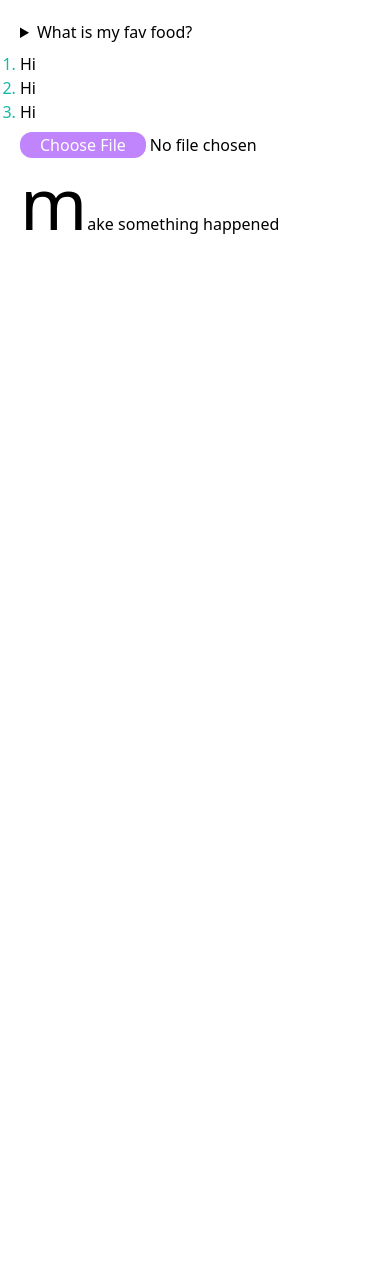
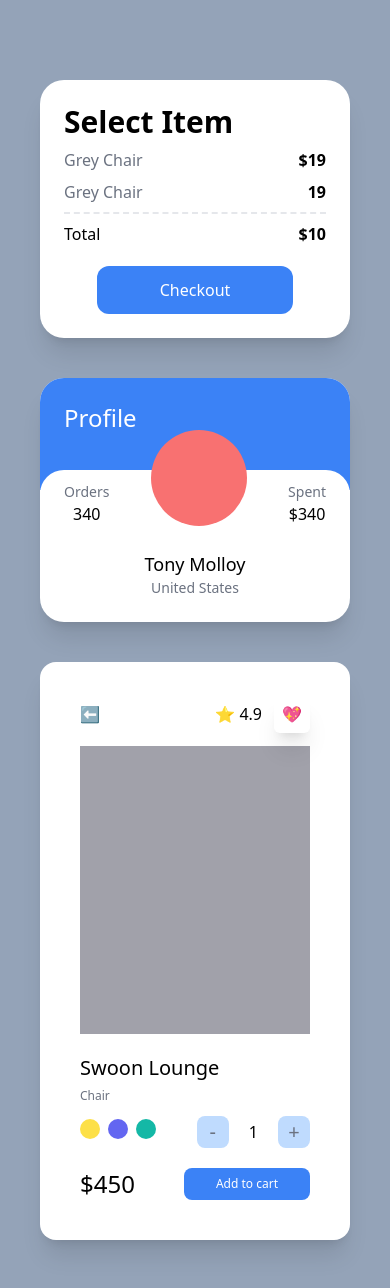
Before and after one commit to yeongminChae/NextJs-Deep-Studying, a Next.js app in the folder carrot-market/: page / in a window 390 px wide. Shown: the top 1288 px of the page. Before the commit the page ends 844 px from the top, so only its background shows below. Built offline with nearby package versions, Linux system fonts and the light colour scheme.

Commit message:
tailwind - responsive Modifiers part one

```diff
--- a/carrot-market/pages/index.tsx
+++ b/carrot-market/pages/index.tsx
@@ -2,28 +2,88 @@ import type { NextPage } from "next";
 
 const Home: NextPage = () => {
   return (
-    <div className="flex flex-col space-y-2 p-5">
-      <details className="select-none open:text-white open:bg-indigo-400 ">
-        <summary className=" cursor-pointer">What is my fav food?</summary>
-        <span>kimchi</span>
-      </details>
-
-      <ul className="list-decimal marker:text-teal-500">
-        <li>Hi</li>
-        <li>Hi</li>
-        <li>Hi</li>
-      </ul>
-
-      <input
-        type="file"
-        className="file:hover:text-purple-400 file:hover:bg-white file:hover:border-purple-400
-        file:transition-colors file:cursor-pointer file:hover:border file:border-0
-        file:rounded-xl file:px-5 file:text-white file:bg-purple-400 "
-      />
-
-      <p className="first-letter:text-7xl first-letter:hover:text-purple-400  ">
-        make something happened
-      </p>
+    <div className="bg-slate-400 py-20 px-10 grid gap-10 min-h-screen ">
+      <div className="bg-white sm:hover:bg-pink-800 sm:bg-red-400  md:bg-teal-400 lg:bg-indigo-400 xl:bg-yellow-400 2xl:bg-pink-400  p-6 rounded-3xl shadow-xl">
+        <span className="font-semibold text-3xl">Select Item</span>
+        <div className="flex justify-between my-2">
+          <span className="text-gray-500">Grey Chair</span>
+          <span className="font-semibold">$19</span>
+        </div>
+        <div className="flex justify-between">
+          <span className="text-gray-500">Grey Chair</span>
+          <span className="font-semibold">19</span>
+        </div>
+        <div className=" flex justify-between mt-2 pt-2 border-t-2 border-dashed ">
+          <span>Total</span>
+          <span className="font-semibold">$10</span>
+        </div>
+        <button
+          className="mt-5 text-white p-3 bg-blue-500 text-center rounded-xl w-3/4 block mx-auto first-letter
+        hover:bg-teal-500 hover:text-black
+        active:bg-yellow-300 focus:bg-red-500
+        "
+        >
+          Checkout
+        </button>
+      </div>
+      <div className="bg-white overflow-hidden rounded-3xl shadow-xl">
+        <div className="bg-blue-500 p-6 pb-14 ">
+          <span className="text-white text-2xl">Profile</span>
+        </div>
+        <div className="rounded-3xl p-6 relative -top-5 bg-white ">
+          <div className="flex relative -top-16 items-end justify-between ">
+            <div className="flex flex-col items-center">
+              <span className="text-sm text-gray-500">Orders</span>
+              <span className="font-medium">340</span>
+            </div>
+            <div className="h-24 w-24 bg-red-400 rounded-full " />
+            <div className="flex flex-col items-center">
+              <span className="text-sm text-gray-500">Spent</span>
+              <span className="font-medium">$340</span>
+            </div>
+          </div>
+          <div className="relative flex flex-col items-center -mt-10 -mb-5">
+            <span className="text-lg font-medium">Tony Molloy</span>
+            <span className="text-sm text-gray-500">United States</span>
+          </div>
+        </div>
+      </div>
+      <div className="bg-white p-10 rounded-2xl shadow-xl">
+        <div className=" flex mb-5 justify-between items-center">
+          <span>⬅️</span>
+          <div className="space-x-3">
+            <span>⭐️ 4.9</span>
+            <span className="shadow-xl p-2 rounded-md">💖</span>
+          </div>
+        </div>
+        <div className="bg-zinc-400 h-72 mb-5" />
+        <div className="flex flex-col">
+          <span className="font-medium mb-1.5 text-xl ">Swoon Lounge</span>
+          <span className="text-xs text-gray-500">Chair</span>
+          <div className="mt-3 mb-5 flex justify-between items-center">
+            <div className="space-x-2">
+              <button className="w-5 h-5 rounded-full bg-yellow-300"></button>
+              <button className="w-5 h-5 rounded-full bg-indigo-500"></button>
+              <button className="w-5 h-5 rounded-full bg-teal-500"></button>
+            </div>
+            <div className="flex items-center space-x-5 ">
+              <button className="rounded-lg bg-blue-200 flex justify-center items-center aspect-square w-8 text-xl text-gray-500">
+                -
+              </button>
+              <span>1</span>
+              <button className="rounded-lg bg-blue-200 flex justify-center items-center aspect-square w-8 text-xl text-gray-500">
+                +
+              </button>
+            </div>
+          </div>
+          <div className="flex justify-between items-center">
+            <span className="font-medium text-2xl">$450</span>
+            <button className="bg-blue-500 text-center text-white rounded-lg py-2 px-8 text-xs">
+              Add to cart
+            </button>
+          </div>
+        </div>
+      </div>
     </div>
   );
 };
```
